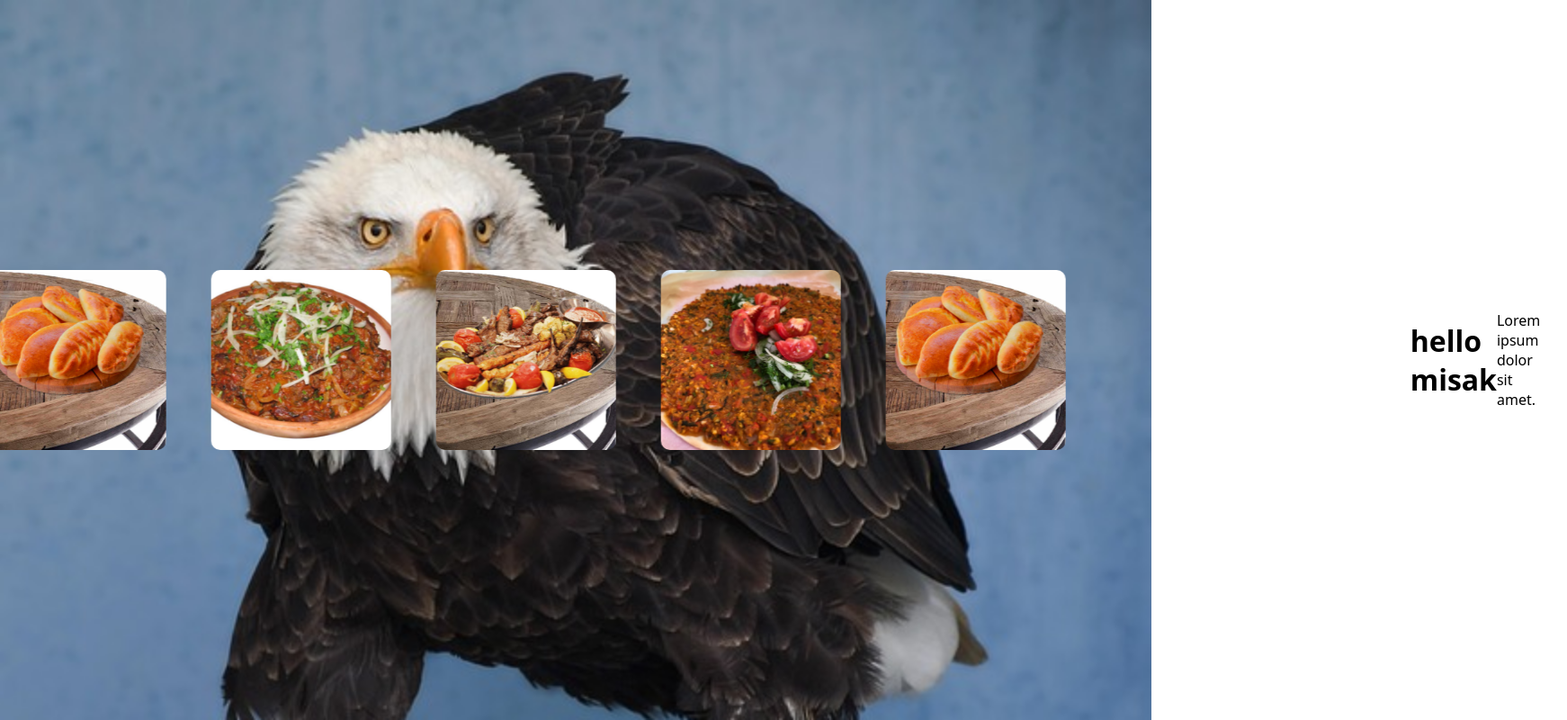
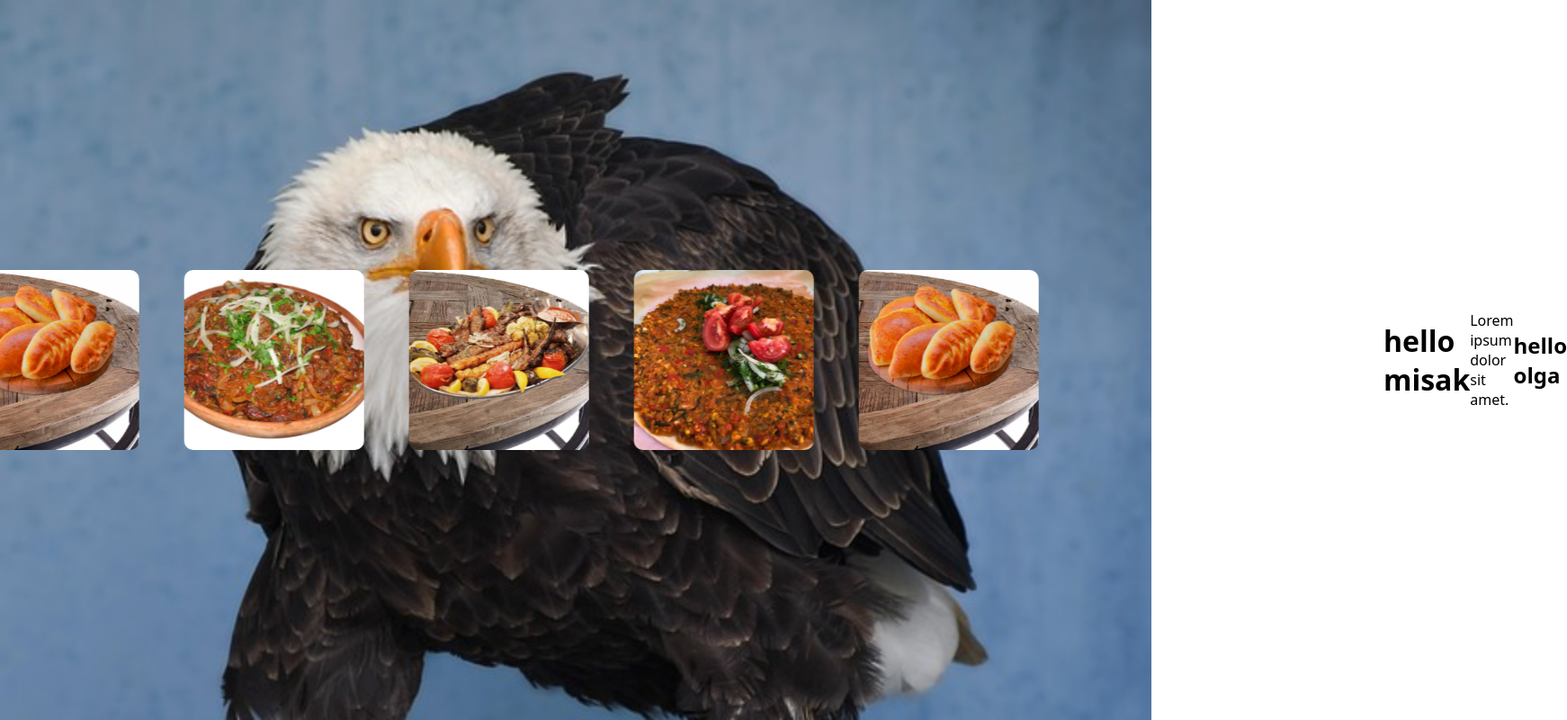
Before and after one commit to testtestsaghoyan/3dpizzacarusel, a plain HTML site: page index.html in a window 1280 px wide. Shown: the whole page at 90% size, 1742 px wide, since content can reach past the window. Drawn offline with Linux system fonts and the light colour scheme.

Commit message:
add hello olga

```diff
--- a/index.html
+++ b/index.html
@@ -22,5 +22,6 @@
     </div>
     <h1>hello misak</h1>
     <p>Lorem ipsum dolor sit amet.</p>
+    <h2>hello olga</h2>
 </body>
 </html>
```
